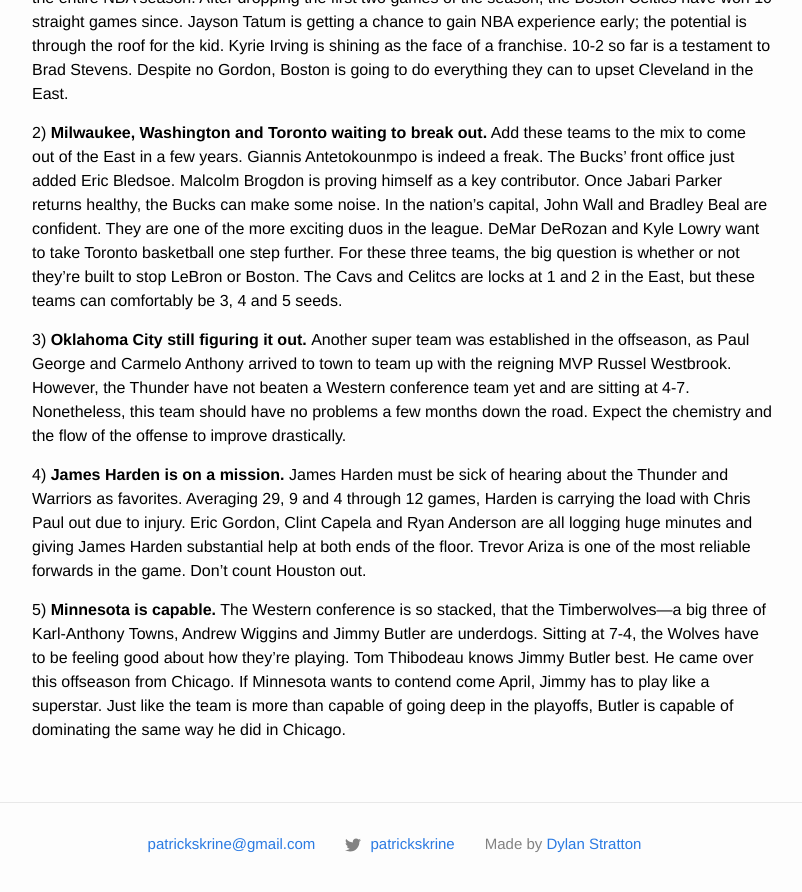
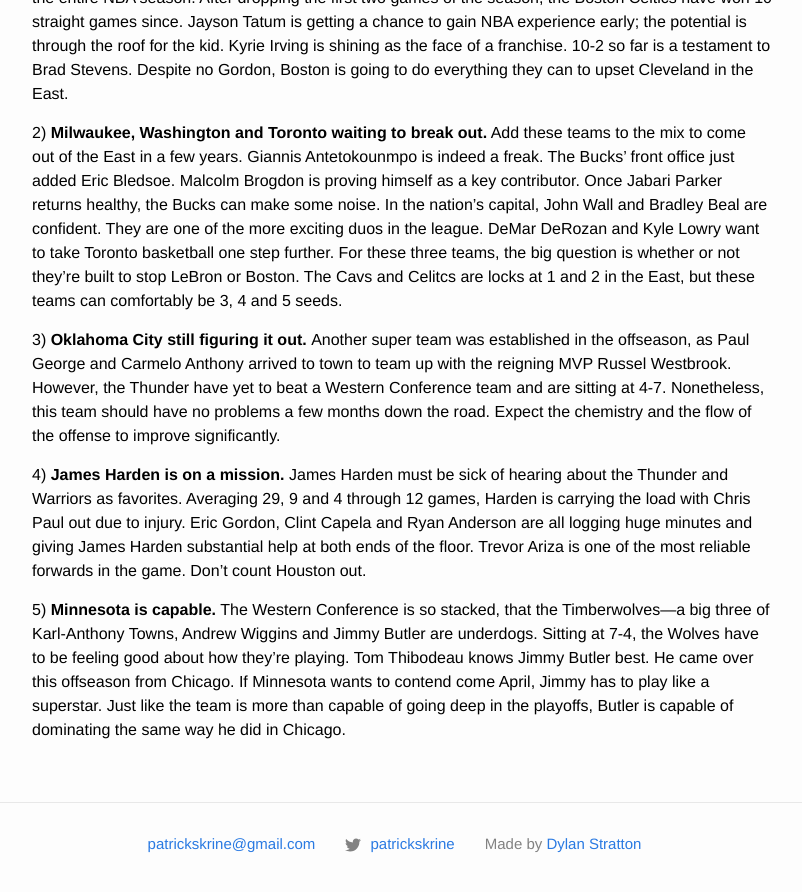
Before and after one commit to ahlbet/patrickskrine-2, a Jekyll site: the page built from _posts/2017-11-09-nba-three-weeks-in.md, in a window 1280 px wide and 900 px high, scrolled down 992 px. Shown: the top 892 px of the window, without its empty margins (238-1040 px from the left). Built offline with Jekyll 4.4.1, drawn with Linux system fonts in a browser that asks for light colours.

Commit message:
minor edits to posts

```diff
--- a/_posts/2017-11-09-nba-three-weeks-in.md
+++ b/_posts/2017-11-09-nba-three-weeks-in.md
@@ -17,8 +17,8 @@ But now with Kevin Durant in the picture, it’s appropriate to call them a supe
 
 2) **Milwaukee, Washington and Toronto waiting to break out.** Add these teams to the mix to come out of the East in a few years. Giannis Antetokounmpo is indeed a freak. The Bucks’ front office just added Eric Bledsoe. Malcolm Brogdon is proving himself as a key contributor. Once Jabari Parker returns healthy, the Bucks can make some noise. In the nation’s capital, John Wall and Bradley Beal are confident. They are one of the more exciting duos in the league. DeMar DeRozan and Kyle Lowry want to take Toronto basketball one step further. For these three teams, the big question is whether or not they’re built to stop LeBron or Boston. The Cavs and Celitcs are locks at 1 and 2 in the East, but these teams can comfortably be 3, 4 and 5 seeds.
 
-3) **Oklahoma City still figuring it out.** Another super team was established in the offseason, as Paul George and Carmelo Anthony arrived to town to team up with the reigning MVP Russel Westbrook. However, the Thunder have not beaten a Western conference team yet and are sitting at 4-7. Nonetheless, this team should have no problems a few months down the road. Expect the chemistry and the flow of the offense to improve drastically.
+3) **Oklahoma City still figuring it out.** Another super team was established in the offseason, as Paul George and Carmelo Anthony arrived to town to team up with the reigning MVP Russel Westbrook. However, the Thunder have yet to beat a Western Conference team and are sitting at 4-7. Nonetheless, this team should have no problems a few months down the road. Expect the chemistry and the flow of the offense to improve significantly.
 
 4) **James Harden is on a mission.** James Harden must be sick of hearing about the Thunder and Warriors as favorites. Averaging 29, 9 and 4 through 12 games, Harden is carrying the load with Chris Paul out due to injury. Eric Gordon, Clint Capela and Ryan Anderson are all logging huge minutes and giving James Harden substantial help at both ends of the floor. Trevor Ariza is one of the most reliable forwards in the game. Don’t count Houston out.
 
-5) **Minnesota is capable.** The Western conference is so stacked, that the Timberwolves—a big three of Karl-Anthony Towns, Andrew Wiggins and Jimmy Butler are underdogs. Sitting at 7-4, the Wolves have to be feeling good about how they’re playing. Tom Thibodeau knows Jimmy Butler best. He came over this offseason from Chicago. If Minnesota wants to contend come April, Jimmy has to play like a superstar. Just like the team is more than capable of going deep in the playoffs, Butler is capable of dominating the same way he did in Chicago.
+5) **Minnesota is capable.** The Western Conference is so stacked, that the Timberwolves—a big three of Karl-Anthony Towns, Andrew Wiggins and Jimmy Butler are underdogs. Sitting at 7-4, the Wolves have to be feeling good about how they’re playing. Tom Thibodeau knows Jimmy Butler best. He came over this offseason from Chicago. If Minnesota wants to contend come April, Jimmy has to play like a superstar. Just like the team is more than capable of going deep in the playoffs, Butler is capable of dominating the same way he did in Chicago.
```
Also changed, not shown: _posts/2017-11-09-here-come-the-irish.md (+1 -1 lines).
